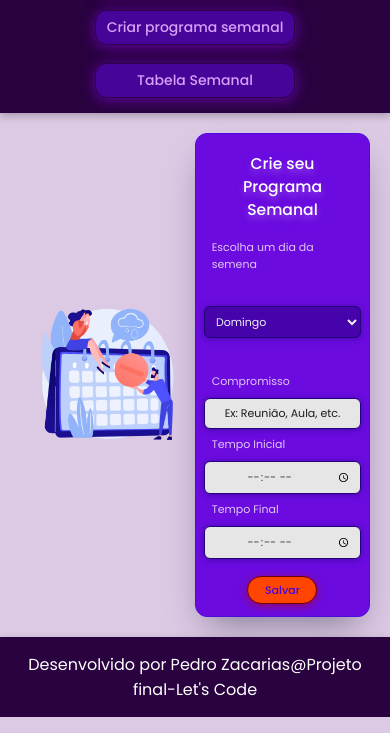
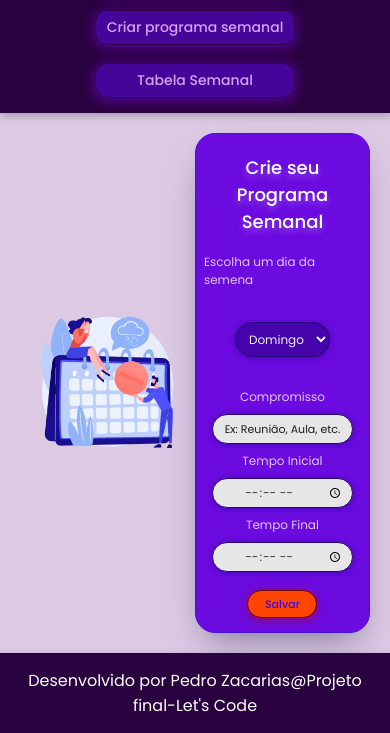
Before and after one commit to Pedrozac0789/frontend, a plain HTML site: page ProgramaSemanal/index.html in a window 390 px wide. Shown: the part 156-889 px from the top of the page. Drawn offline with Linux system fonts and the light colour scheme.

Commit message:
modificando card-form

```diff
--- a/ProgramaSemanal/style.css
+++ b/ProgramaSemanal/style.css
@@ -153,15 +153,17 @@ img {
 /* CARD DO FORMULÁRIO - COMPACTO */
 .card-form {
   background-color: rgb(107, 11, 224);
-  width: 100%;
-  max-width: 280px;
+  width: 400px;
+  height: 600px;
   min-height: auto;
   color: #fff;
   border: 1px solid #490edf;
-  border-radius: 12px;
+  border-radius: 20px;
   box-shadow: rgba(50, 50, 93, 0.25) 0px 20px 40px -10px,
     rgba(0, 0, 0, 0.3) 0px 15px 30px -15px;
-  padding: 16px 12px;
+  display:flex;
+  justify-content: center;
+  align-items: center;
 }
 
 form {
@@ -175,20 +177,18 @@ form {
 }
 
 form label {
-  font-size: clamp(12px, 2vw, 13px);
+  font-size: 15px;
   font-weight: 400;
   margin-bottom: 2px;
-  align-self: flex-start;
-  padding-left: 5%;
 }
 
 input {
   width: 100%;
-  max-width: 230px;
+  height: 30px;
   margin-top: 3px;
   margin-bottom: 5px;
   padding: 7px 8px;
-  border-radius: 7px;
+  border-radius: 40px;
   border: 1.5px solid rgb(33, 3, 118);
   box-shadow: 0px 1px 6px 0px rgba(33, 3, 118, 0.5);
   text-align: center;
@@ -211,10 +211,10 @@ input::placeholder {
 }
 
 select {
-  width: 100%;
-  max-width: 230px;
+  width: 50%;
   padding: 7px 8px;
-  border-radius: 7px;
+  border-radius: 30px;
+  text-align: center;
   font-weight: 400;
   font-size: clamp(12px, 2vw, 13px);
   box-shadow: 0px 1px 6px 0px rgba(33, 3, 118, 0.5);
@@ -349,7 +349,7 @@ footer {
   }
 
   .card-form-conteiner {
-    gap: 20px;
+    gap: 30px;
     flex-direction: column;
     padding: 0 15px;
   }
@@ -366,14 +366,16 @@ footer {
 
   .card-form {
     order: 2;
-    max-width: 260px;
+    height: 500px;
     width: 100%;
-    padding: 14px 10px;
+    max-width: 320px;
   }
-
-  input, select {
-    max-width: 100%;
-    padding: 6px 7px;
+  select{
+    width: 60%;
+  }
+  input{
+    width: 90%;
+    border-radius: 50px;
   }
 
   #btnSalvar {
@@ -416,11 +418,11 @@ footer {
 
   .titlle_form {
     margin-bottom: 15px;
-    font-size: clamp(13px, 4vw, 16px);
+    font-size: 18px;
   }
 
   .card-form-conteiner {
-    gap: 18px;
+    gap: 50px;
     padding: 0 10px;
   }
 
@@ -437,6 +439,7 @@ footer {
     width: 95%;
     padding: 12px 8px;
     min-height: auto;
+
   }
 
   form {
@@ -445,16 +448,15 @@ footer {
   }
 
   form label {
-    font-size: 11px;
+    font-size: 12px;
   }
 
-  input, select {
-    width: 100%;
-    max-width: 200px;
-    padding: 6px 7px;
-    margin-bottom: 4px;
-    font-size: 11px;
-    border-radius: 6px;
+ select{
+    width: 60%;
+  }
+  input{
+    width: 90%;
+    border-radius: 50px;
   }
 
   input::placeholder {
@@ -507,16 +509,16 @@ footer {
   }
 
   form label {
-    font-size: 10px;
+    font-size: 11px;
   }
 
-  input, select {
-    max-width: 180px;
-    padding: 5px 6px;
-    font-size: 10px;
-    border-radius: 5px;
+  select{
+    width: 60%;
   }
-
+  input{
+    width: 90%;
+    border-radius: 50px;
+  }
   input::placeholder {
     font-size: 10px;
   }
```
